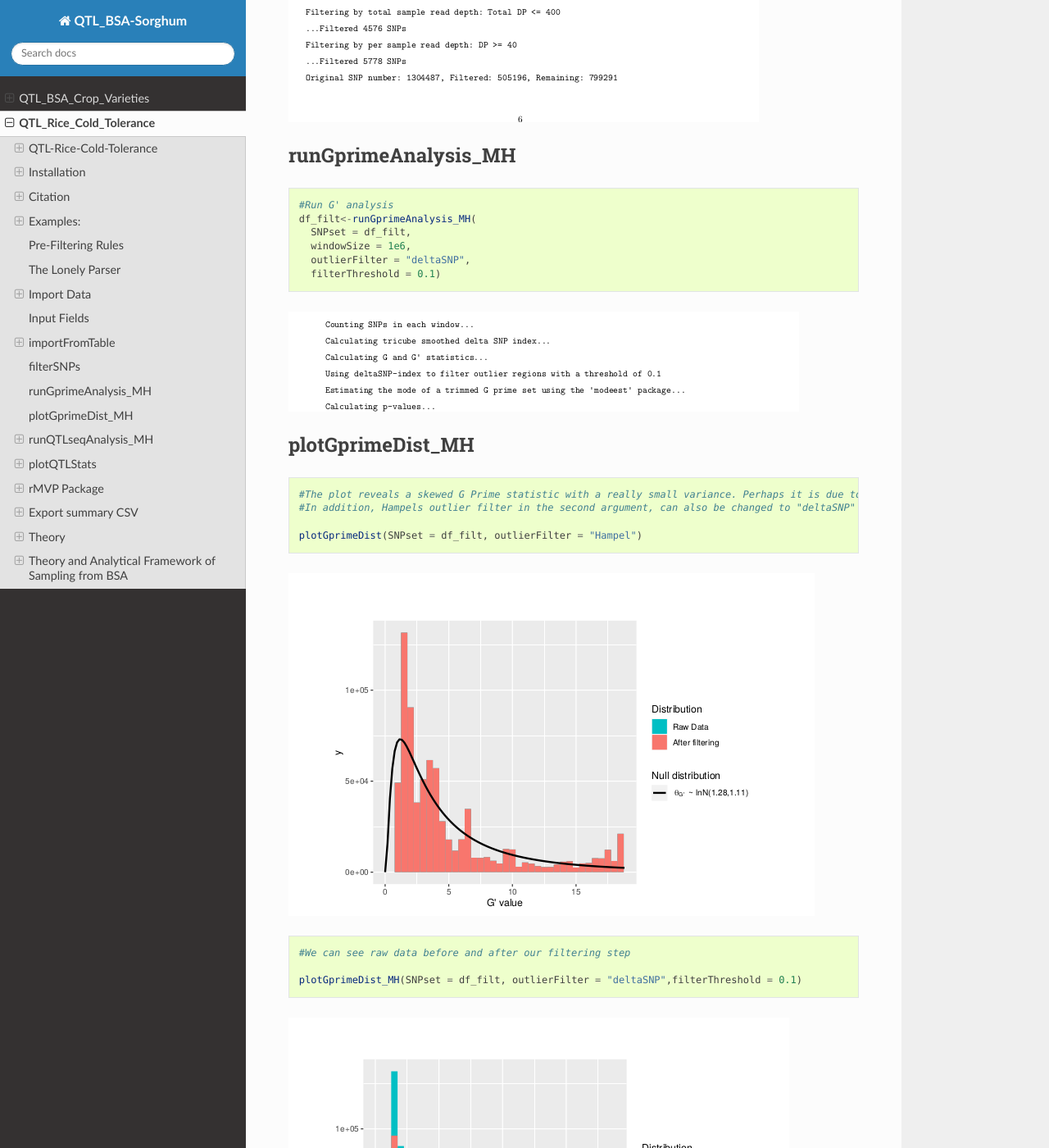
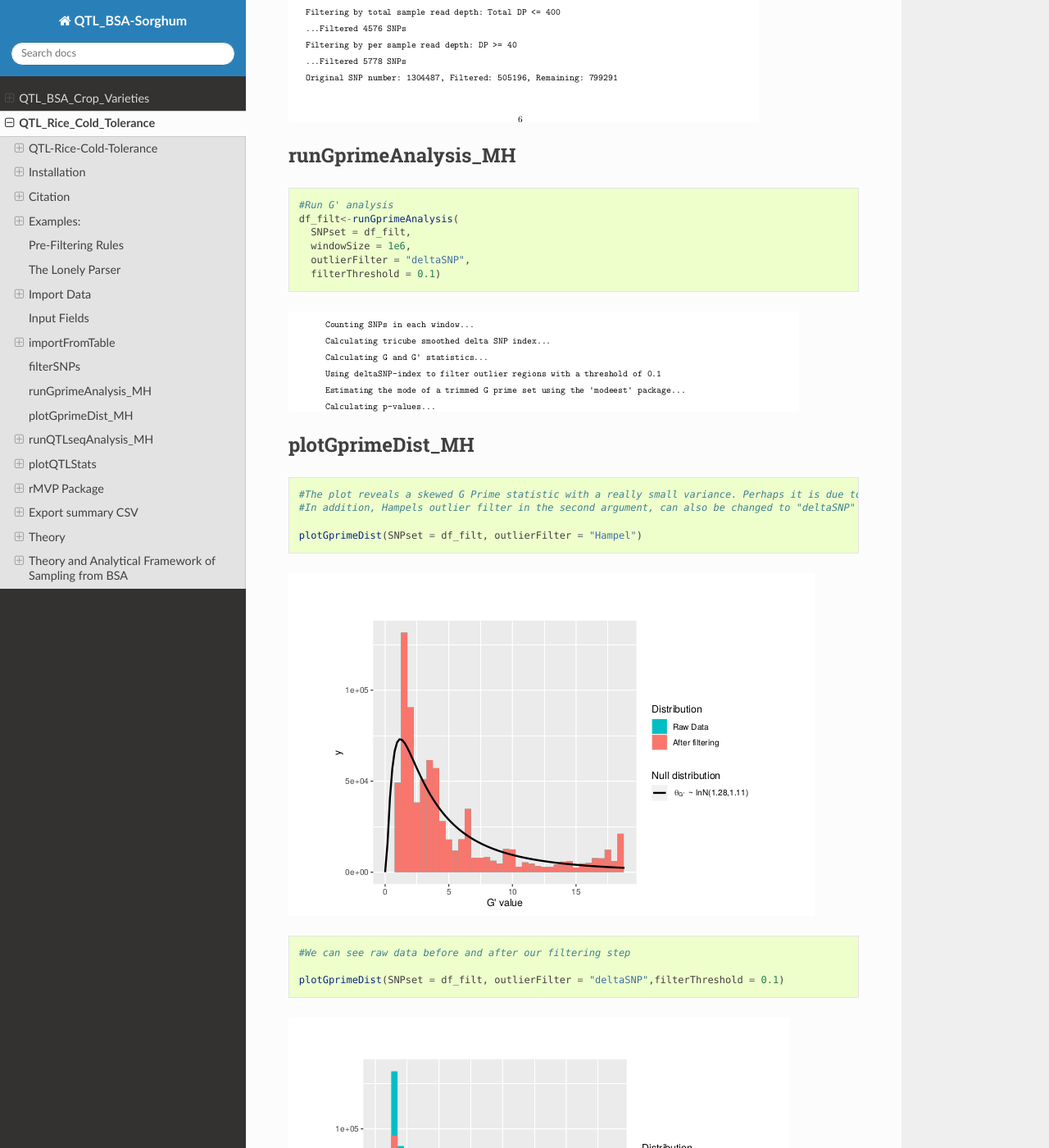
Before and after one commit to PBGLMichaelHall/ReadTheDocsQTL, a Sphinx documentation site: the page built from docs/source/Rice.rst, in a window 1280 px wide and 1400 px high, scrolled down 6603 px. Shown: the whole window at 82% size. Built offline with Sphinx 7.4.7 and the Read the Docs theme 2.0.0, drawn with Linux system fonts in a browser that asks for light colours; some of the changed text lies outside the part shown.

```diff
--- a/docs/source/Rice.rst
+++ b/docs/source/Rice.rst
@@ -327,7 +327,7 @@ runGprimeAnalysis_MH
 .. code:: r
 
    #Run G' analysis
-   df_filt<-runGprimeAnalysis_MH(
+   df_filt<-runGprimeAnalysis(
      SNPset = df_filt,
      windowSize = 1e6,
      outlierFilter = "deltaSNP",
@@ -356,7 +356,7 @@ plotGprimeDist_MH
 
    #We can see raw data before and after our filtering step
 
-   plotGprimeDist_MH(SNPset = df_filt, outlierFilter = "deltaSNP",filterThreshold = 0.1)
+   plotGprimeDist(SNPset = df_filt, outlierFilter = "deltaSNP",filterThreshold = 0.1)
 
 .. figure:: ../images/70.png
    :alt:
@@ -369,7 +369,7 @@ runQTLseqAnalysis_MH
 
 
    #Run QTLseq analysis
-   df_filt2 <- runQTLseqAnalysis_MH(
+   df_filt2 <- runQTLseqAnalysis(
      SNPset = df_filt,
      windowSize = 1e6,
      popStruc = "F2",
```
